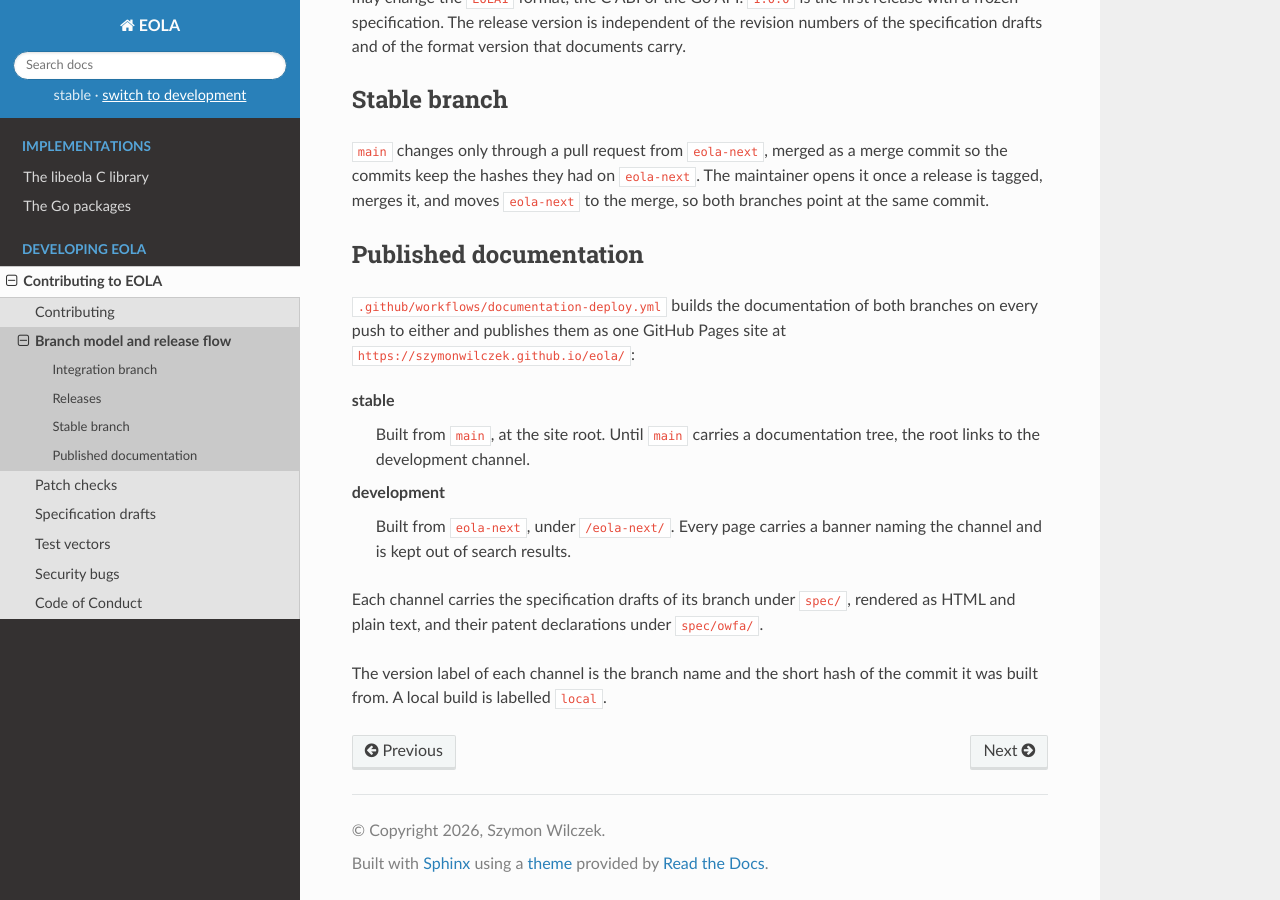
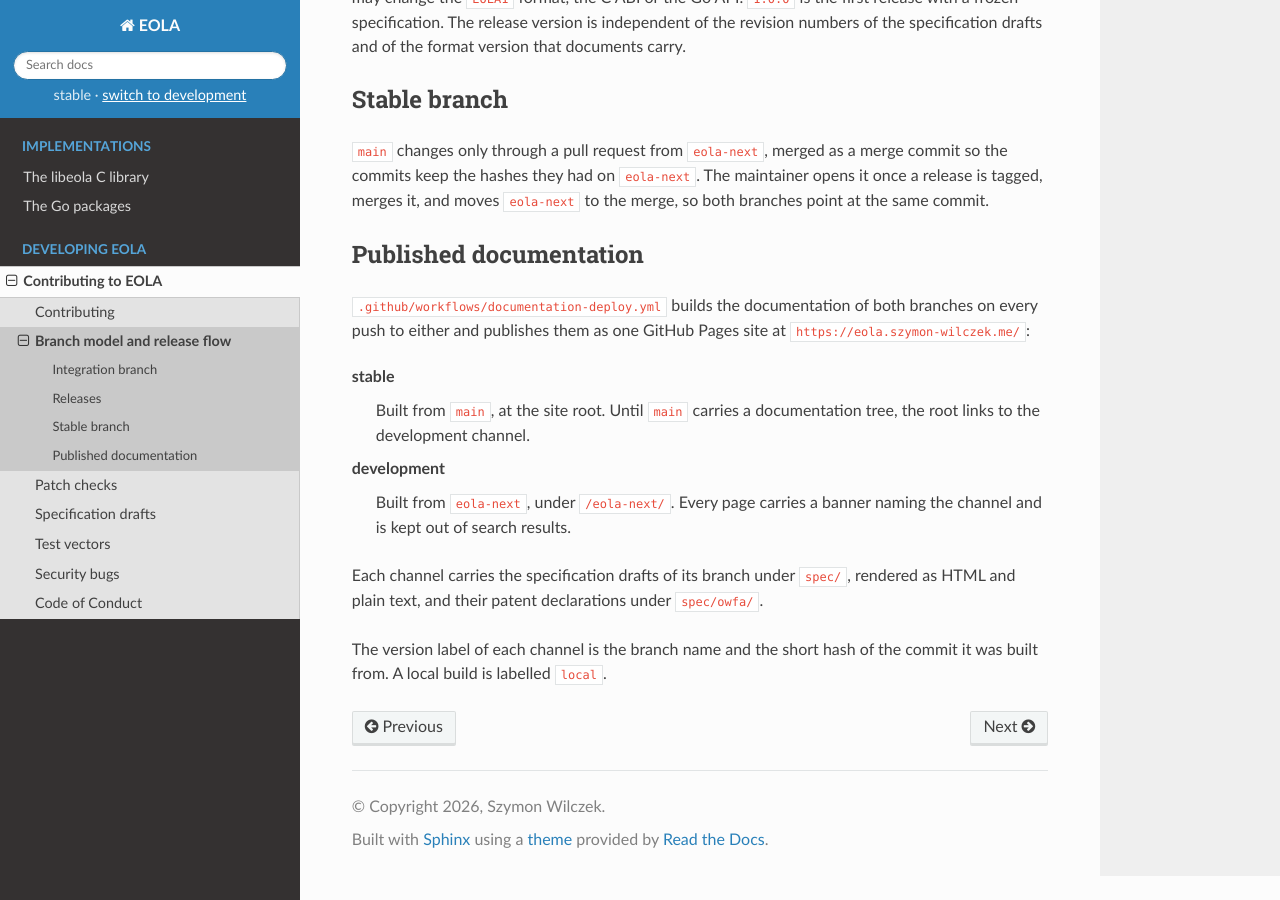
Before and after one commit to szymonwilczek/eola, a Sphinx documentation site: the page built from Documentation/process/branching.rst, in a window 1280 px wide and 900 px high, scrolled down 1177 px. Built offline with Sphinx 7.4.7 and the Read the Docs theme 3.1.0, drawn with Linux system fonts in a browser that asks for light colours; part of the change alters nothing that is shown.

Commit message:
docs: serve the documentation at eola.szymon-wilczek.me
The documentation site is served from its own domain,
eola.szymon-wilczek.me, and GitHub Pages redirects the github.io
address there.

The canonical URL of every page and the address in the branch model
still name the github.io address, so search engines index pages under
a URL that only redirects.

Both now name https://eola.szymon-wilczek.me/

Signed-off-by: Szymon Wilczek <swilczek.lx@gmail.com>

```diff
--- a/Documentation/conf.py
+++ b/Documentation/conf.py
@@ -44,7 +44,7 @@ templates_path = ["_templates"]
 
 # Both channels name the stable root as canonical, so a search engine
 # sends readers to the documentation of the released code.
-site_url = "https://szymonwilczek.github.io/eola/"
+site_url = "https://eola.szymon-wilczek.me/"
 html_baseurl = site_url
 html_context = {
     "eola_channel": channel,
--- a/Documentation/process/branching.rst
+++ b/Documentation/process/branching.rst
@@ -71,7 +71,7 @@ Published documentation
 
 ``.github/workflows/documentation-deploy.yml`` builds the documentation of
 both branches on every push to either and publishes them as one GitHub Pages
-site at ``https://szymonwilczek.github.io/eola/``:
+site at ``https://eola.szymon-wilczek.me/``:
 
 stable
    Built from ``main``, at the site root. Until ``main`` carries a
```
